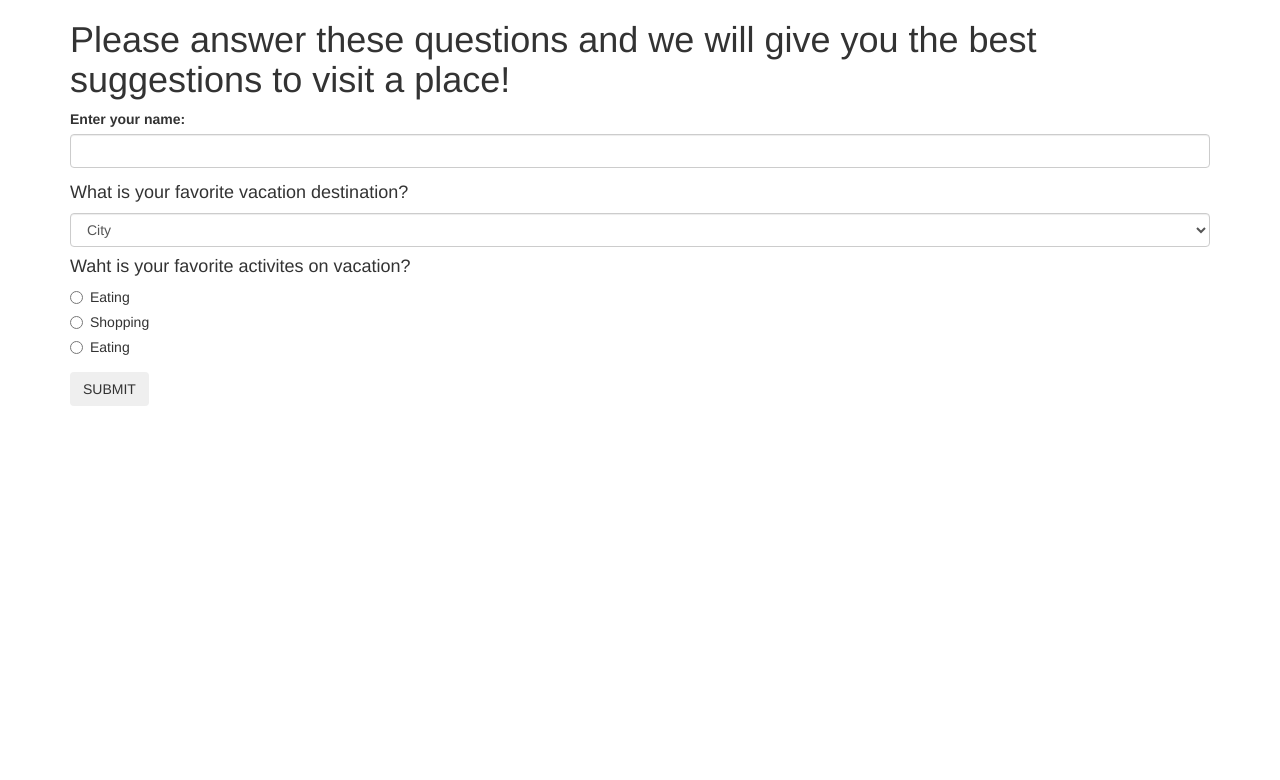
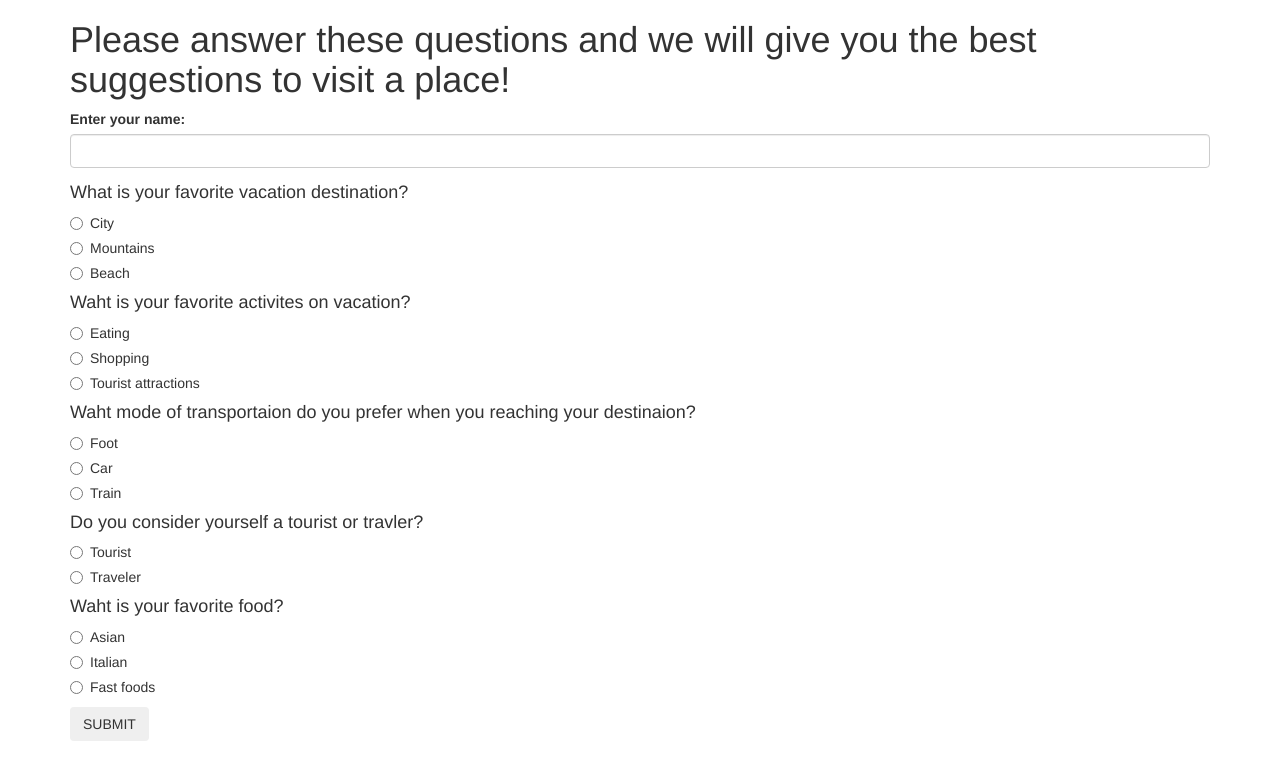
Before and after one commit to Sherly789/vacation-suggester, a plain HTML site: page index.html in a window 1280 px wide. Drawn offline with nearby package versions, Linux system fonts and the light colour scheme.

Commit message:
add all questions to HTML

```diff
--- a/index.html
+++ b/index.html
@@ -11,20 +11,34 @@
   <body>
     <div class="container">
       <h1>Please answer these questions and we will give you the best suggestions to visit a place!</h1>
-      <!-- survey questions -->
+<!-- Start Survay -->
       <div id="survey">
         <form>
+<!-- your name -->
           <div class="form-group">
             <label for="name">Enter your name:</label>
             <input id="name" class="form-control" type="text"></input>
           </div>
+<!-- survey questions -->
           <h4>What is your favorite vacation destination?</h4>
-          <div class="form-group">
-            <select class="form-control" id="destination">
-              <option>City</option>
-              <option>Mountains</option>
-              <option>Beach</option>
-            </select>
+          <div class="radio">
+            <label>
+              <input type="radio" name="destination" value="City">
+              City
+            </label>
+          </div>
+          <div class="radio">
+            <label>
+              <input type="radio" name="destination" value="Mountains">
+              Mountains
+            </label>
+          </div>
+          <div class="radio">
+            <label>
+              <input type="radio" name="destination" value="Beach">
+              Beach
+            </label>
+          </div>
 
             <h4>Waht is your favorite activites on vacation?</h4>
             <div class="radio">
@@ -42,24 +56,73 @@
             <div class="radio">
               <label>
                 <input type="radio" name="activites" value="Tourist attractions">
-                Eating
+                Tourist attractions
               </label>
             </div>
-          </div>
 
+            <h4>Waht mode of transportaion do you prefer when you reaching your destinaion?</h4>
+            <div class="radio">
+              <label>
+                <input type="radio" name="transportaion" value="Foot">
+                Foot
+              </label>
+            </div>
+            <div class="radio">
+              <label>
+                <input type="radio" name="transportaion" value="Car">
+                Car
+              </label>
+            </div>
+            <div class="radio">
+              <label>
+                <input type="radio" name="transportaion" value="Train">
+                Train
+              </label>
+            </div>
 
+            <h4>Do you consider yourself a tourist or travler?</h4>
+            <div class="radio">
+              <label>
+                <input type="radio" name="person type" value="Tourist">
+                Tourist
+              </label>
+            </div>
+            <div class="radio">
+              <label>
+                <input type="radio" name="person type" value="Traveler">
+                Traveler
+              </label>
+            </div>
 
-
-
-
-
+            <h4>Waht is your favorite food?</h4>
+            <div class="radio">
+              <label>
+                <input type="radio" name="food" value="Asian">
+                Asian
+              </label>
+            </div>
+            <div class="radio">
+              <label>
+                <input type="radio" name="food" value="Italian">
+                Italian
+              </label>
+            </div>
+            <div class="radio">
+              <label>
+                <input type="radio" name="food" value="Fast foods">
+                Fast foods
+              </label>
+            </div>
+<!-- submit btn -->
           <button type="submit" class="btn">SUBMIT</button>
         </form>
       </div>
+<!-- type output -->
+      <div id="output">
+      </div>
+
 
     </div>
-
-
   </body>
 
 
```
